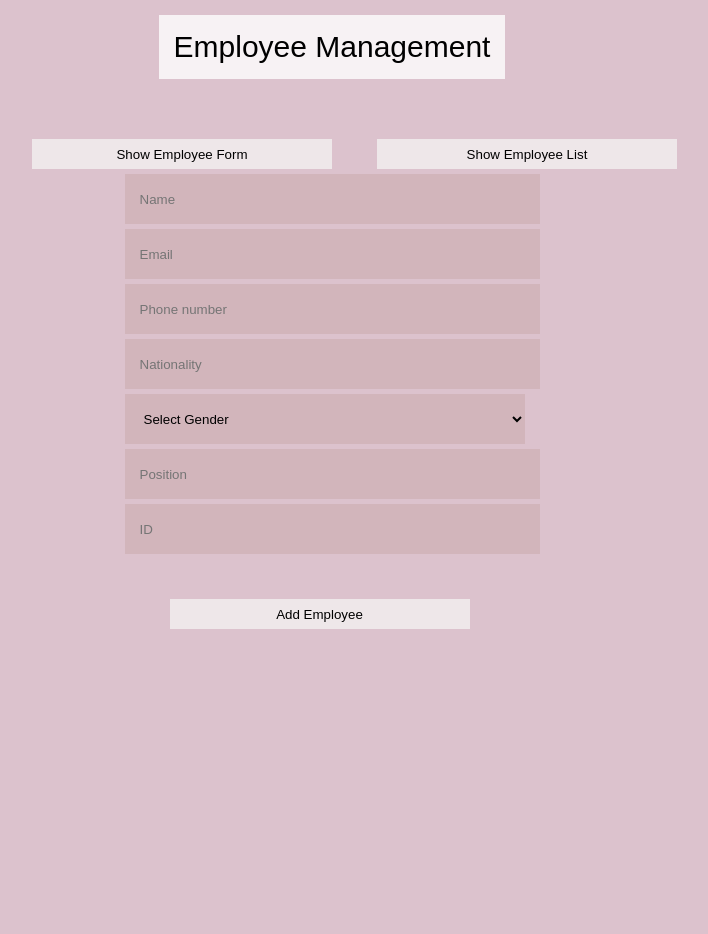
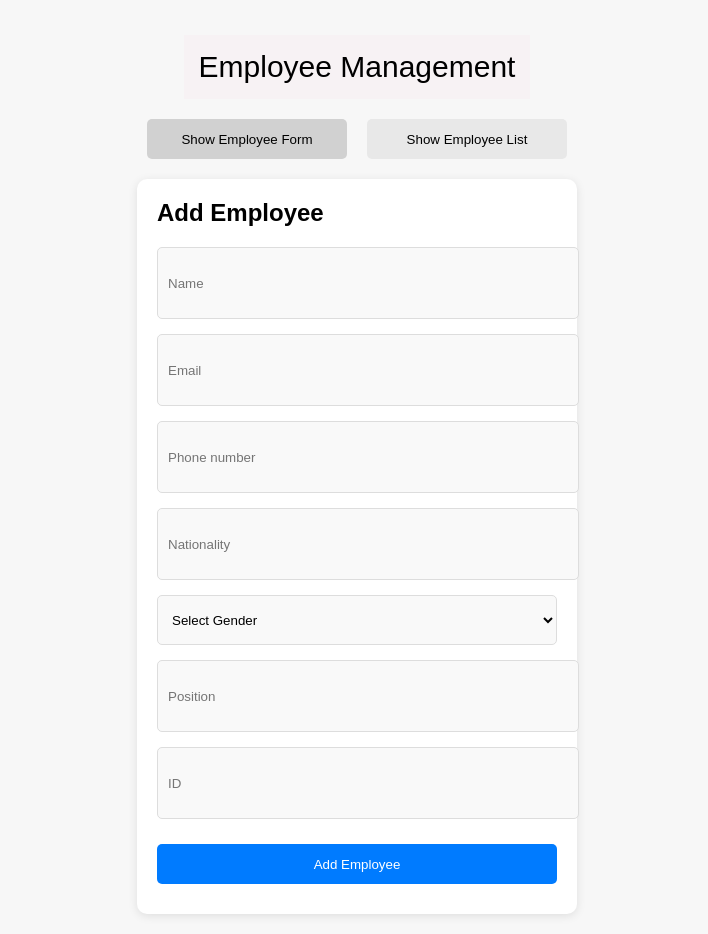
Before and after one commit to Tsholog5/Employee-App, a React (Create React App) app: page / in a window 1280 px wide. Both pictures are taken after a click on the button "Show Employee Form". Shown: the top 934 px of the page, without its empty margins (283-991 px from the left). Before the commit the page ends 800 px from the top, so only its background shows below. Built offline with nearby package versions, Linux system fonts and the light colour scheme.

Commit message:
style buttons and css

```diff
--- a/src/App.css
+++ b/src/App.css
@@ -4,7 +4,7 @@
 }
 
 body {
-  background-color: rgb(220, 194, 205);
+  background-color: rgb(212, 194, 202);
   font-family: Arial, Helvetica, sans-serif;
 }
 
@@ -18,53 +18,51 @@ body {
   padding-right: 50px;
 }
 
-input {
+.navButton {
+  width: 200px;
+  height: 40px;
+  margin: 0 10px;
+  background-color: rgb(238, 231, 233);
+  border: none;
+  border-radius: 5px;
+  cursor: pointer;
+}
+
+.navButton.active {
+  background-color: rgb(200, 200, 200);
+}
+
+input, select {
   width: 400px;
   height: 50px;
   background-color: rgb(210, 181, 187);
   border: none;
   padding-left: 15px;
   margin-top: 5px;
-  display: flex;
-}
-
-select {
-  width: 400px;
-  height: 50px;
-  background-color: rgb(210, 181, 187);
-  border: none;
-  padding-left: 15px;
-  margin-top: 5px;
-  display: flex;
 }
 
 button {
   width: 300px;
-  height: 30px;
-  margin-left: 45px;
-  margin-top: 45px;
+  height: 40px;
+  margin: 10px 0;
   background-color: rgb(238, 231, 233);
   border: none;
+  border-radius: 5px;
+  cursor: pointer;
 }
 
-p {
-  display: flex;
-  flex-direction: column;
-  align-items: center;
-  background-color: rgb(242, 236, 237);
-  height: 5vh;
-  justify-content: center;
-  text-align: center;
-  margin: 0;
-  padding: 0;
+button:hover {
+  background-color: rgb(220, 220, 220);
 }
 
-h2 {
-  display: flex;
-  flex-direction: column;
-  align-items: center;
+.error {
+  color: red;
+}
+
+.formContainer, .listContainer {
   background-color: rgb(246, 241, 242);
-  margin-top: 12px;
+  padding: 20px;
+  border-radius: 10px;
 }
 
 h1 {
@@ -75,3 +73,18 @@ h1 {
   margin: 15px;
   padding: 15px;
 }
+
+h2 {
+  margin-bottom: 10px;
+}
+
+.info {
+  margin-bottom: 10px;
+  background-color: rgb(246, 241, 242);
+  padding: 10px;
+  border-radius: 5px;
+}
+
+.listButton {
+  margin: 5px;
+}
--- /dev/null
+++ b/src/components/form.css
@@ -0,0 +1,105 @@
+* {
+    margin: 0;
+    padding: 0;
+  }
+
+  body {
+    background-color: #f7f7f7;
+    font-family: Arial, Helvetica, sans-serif;
+  }
+
+  .app-container {
+    display: flex;
+    flex-direction: column;
+    align-items: center;
+    justify-content: center;
+    padding: 20px;
+  }
+
+  h1 {
+    font-weight: 200;
+    font-size: 30px;
+    text-align: center;
+    margin-bottom: 20px;
+  }
+
+  .nav-buttons {
+    margin-bottom: 20px;
+  }
+
+  .nav-button {
+    width: 200px;
+    height: 40px;
+    margin: 0 10px;
+    background-color: #e8e8e8;
+    border: none;
+    border-radius: 5px;
+    cursor: pointer;
+  }
+
+  .nav-button.active {
+    background-color: #d1d1d1;
+  }
+
+  .form-container, .list-container {
+    background-color: #fff;
+    padding: 20px;
+    border-radius: 10px;
+    width: 400px;
+    box-shadow: 0 2px 10px rgba(0, 0, 0, 0.1);
+  }
+
+  .form-container h2, .list-container h2 {
+    margin-bottom: 20px;
+  }
+
+  input[type="text"], input[type="email"], select {
+    display: block;
+    width: 100%;
+    padding: 10px;
+    margin-bottom: 15px;
+    border: 1px solid #ddd;
+    border-radius: 5px;
+    background-color: #f9f9f9;
+  }
+
+  .form-button {
+    width: 100%;
+    padding: 10px;
+    margin-top: 10px;
+    background-color: #007bff;
+    border: none;
+    border-radius: 5px;
+    color: #fff;
+    cursor: pointer;
+  }
+
+  .form-button:hover {
+    background-color: #0056b3;
+  }
+
+  .error {
+    color: red;
+    margin-bottom: 10px;
+  }
+
+  .employee-info {
+    margin-bottom: 10px;
+    padding: 10px;
+    background-color: #f9f9f9;
+    border-radius: 5px;
+  }
+
+  .list-button {
+    width: 100px;
+    padding: 5px;
+    margin: 5px 0;
+    background-color: #e8e8e8;
+    border: none;
+    border-radius: 5px;
+    cursor: pointer;
+  }
+
+  .list-button:hover {
+    background-color: #d1d1d1;
+  }
--- a/src/components/form.js
+++ b/src/components/form.js
@@ -1,4 +1,5 @@
 import React, { useState } from 'react';
+import './form.css';
 
 function Form() {
   const [filteredEmployees, setFilteredEmployees] = useState([]);
@@ -102,17 +103,17 @@ function Form() {
   };
 
   return (
-    <div className="App">
+    <div className="app-container">
       <h1>Employee Management</h1>
 
-      <div>
-        <button className="navButton" onClick={handleShowForm}>Show Employee Form</button>
-        <button className="navButton" onClick={handleShowList}>Show Employee List</button>
+      <div className="nav-buttons">
+        <button className={`nav-button ${showForm ? 'active' : ''}`} onClick={handleShowForm}>Show Employee Form</button>
+        <button className={`nav-button ${showList ? 'active' : ''}`} onClick={handleShowList}>Show Employee List</button>
       </div>
 
       {showForm && (
-        <div>
-          {/* <h2>{isEditing ? 'Edit Employee' : 'Add Employee'}</h2> */}
+        <div className="form-container">
+          <h2>{isEditing ? 'Edit Employee' : 'Add Employee'}</h2>
           <input
             type="text"
             placeholder="Name"
@@ -157,14 +158,14 @@ function Form() {
             value={newEmployee.id}
             onChange={(e) => setNewEmployee({ ...newEmployee, id: e.target.value })}
           />
-          {error && <p style={{ color: 'red' }}>{error}</p>}
-          <button className="formButton" onClick={handleSubmit}>{isEditing ? 'Update Employee' : 'Add Employee'}</button>
-          {isEditing && <button className="formButton" onClick={resetForm}>Cancel</button>}
+          {error && <p className="error">{error}</p>}
+          <button className="form-button" onClick={handleSubmit}>{isEditing ? 'Update Employee' : 'Add Employee'}</button>
+          {isEditing && <button className="form-button" onClick={resetForm}>Cancel</button>}
         </div>
       )}
 
       {showList && (
-        <div>
+        <div className="list-container">
           <h2>Employee List</h2>
           <input
             type="text"
@@ -179,15 +180,15 @@ function Form() {
             employees
               .filter(employee => employee.id.includes(searchQuery))
               .map(employee => (
-                <div className='info' key={employee.id}>
+                <div className='employee-info' key={employee.id}>
                   <p>Name: {employee.name}</p>
                   <p>Email: {employee.email}</p>
                   <p>Gender: {employee.gender}</p>
                   <p>Phone: {employee.phone}</p>
                   <p>Position: {employee.position}</p>
                   <p>ID: {employee.id}</p>
-                  <button className="listButton" onClick={() => deleteEmployee(employee.id)}>Delete</button>
-                  <button className="listButton" onClick={() => editEmployee(employee)}>Edit</button>
+                  <button className="list-button" onClick={() => deleteEmployee(employee.id)}>Delete</button>
+                  <button className="list-button" onClick={() => editEmployee(employee)}>Edit</button>
                 </div>
               ))
           )}
```
